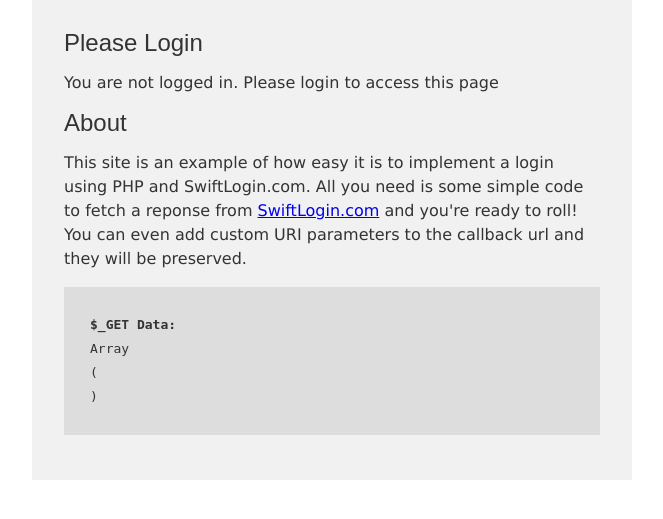
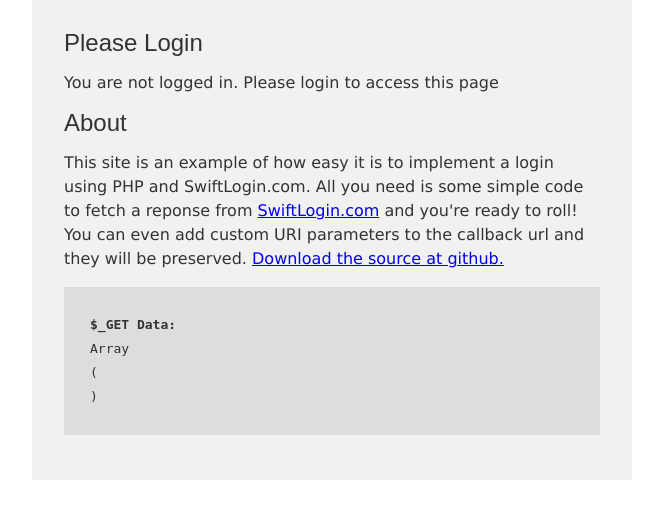
Before and after one commit to SwiftLogin/Example-SwiftLogin-Site, a PHP site: page / in a window 1280 px wide. Shown: the part 101-620 px from the top of the page, without its empty margins (308-971 px from the left). Run offline with PHP 8.4, Linux system fonts and the light colour scheme.

Commit message:
Added link to github.

```diff
--- a/index.php
+++ b/index.php
@@ -113,7 +113,7 @@ if(isset($_GET['logout']))
 		<p>This site is an example of how easy it is to implement a login using PHP and SwiftLogin.com.
 		All you need is some simple code to fetch a reponse from <a href="http://swiftlogin.com">SwiftLogin.com</a>
 		and you're ready to roll! You can even add custom URI parameters to the callback url and they
-		will be preserved.</p>
+		will be preserved. <a href="https://github.com/SwiftLogin/Example-SwiftLogin-Site/">Download the source at github.</a></p>
 
 		<pre><b>$_GET Data:</b><br /><?php print htmlspecialchars(print_r($_GET,TRUE), ENT_QUOTES, 'UTF-8'); ?></pre>
 	</div>
```
